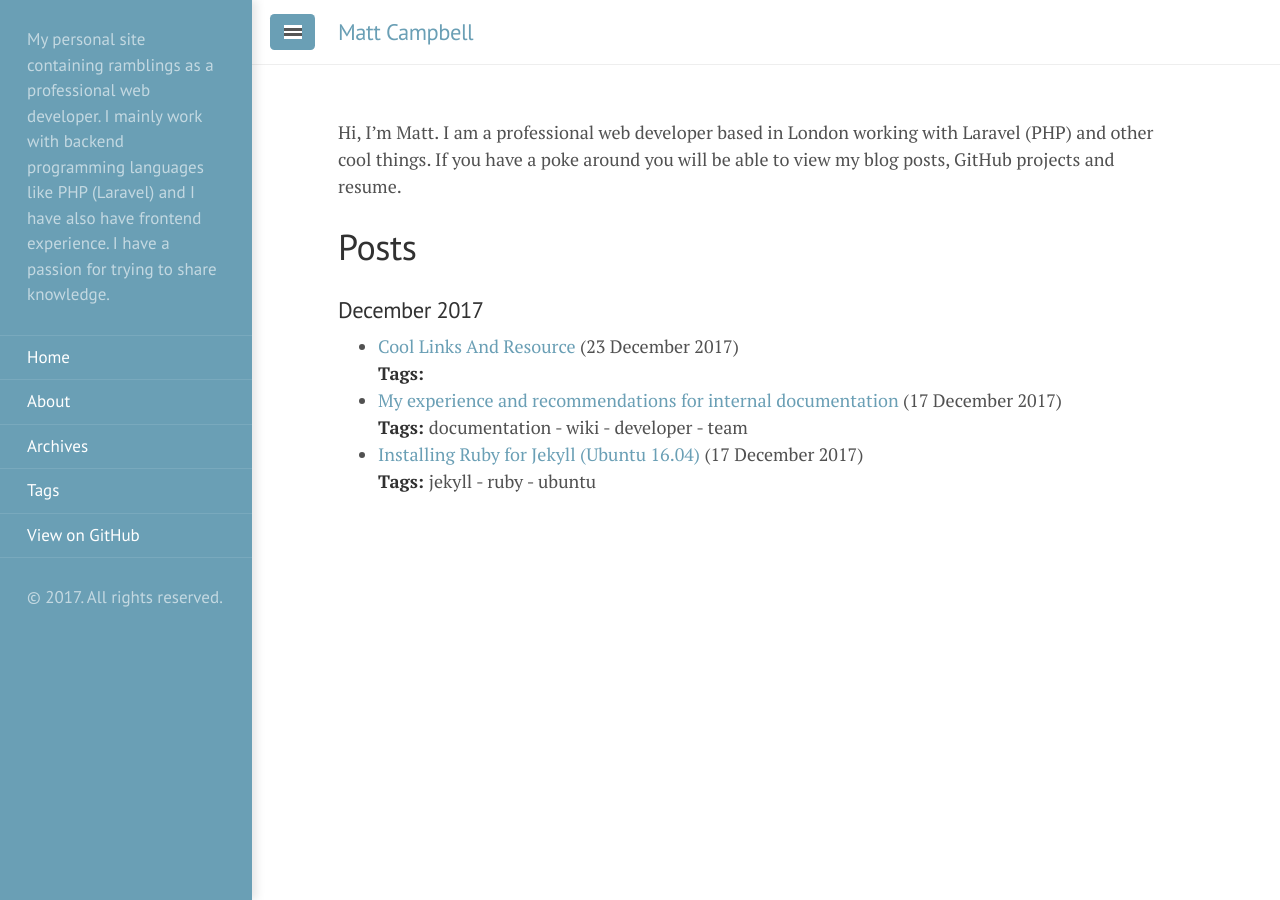
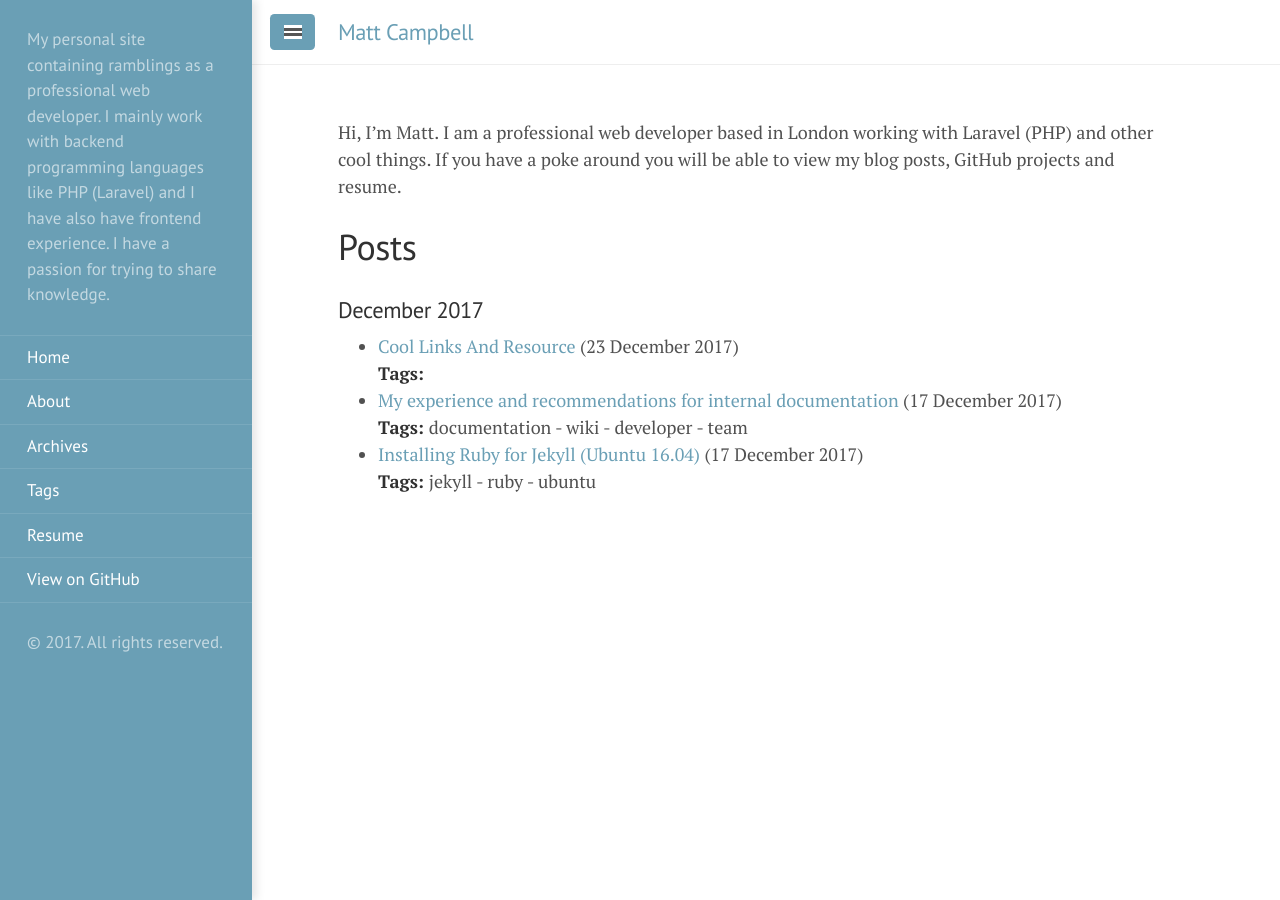
Before and after one commit to mcampbell508/mcampbell508.github.io, a Jekyll site: the page built from index.html, in a window 1280 px wide. Built offline with Jekyll 4.4.1, drawn with Linux system fonts in a browser that asks for light colours; nearby versions of some CDN libraries; the list of posts is cut into pages by our own code.

Commit message:
Add resume link to sidebar

```diff
--- a/_includes/sidebar.html
+++ b/_includes/sidebar.html
@@ -24,10 +24,8 @@
         {% endif %}
       {% endif %}
     {% endfor %}
+    <a class="sidebar-nav-item" href="/public/resume.html" target="_blank">Resume</a>
     <a class="sidebar-nav-item" href="{{ site.github.repo }}" target="_blank">View on GitHub</a>
-    <!--<a class="sidebar-nav-item" href="{{ site.github.repo }}/archive/v{{ site.version }}.zip">Download</a>
-    <a class="sidebar-nav-item" href="{{ site.github.repo }}">GitHub project</a>
-    <span class="sidebar-nav-item">Currently v{{ site.version }}</span>-->
   </nav>
 
   <div class="sidebar-item">
```
